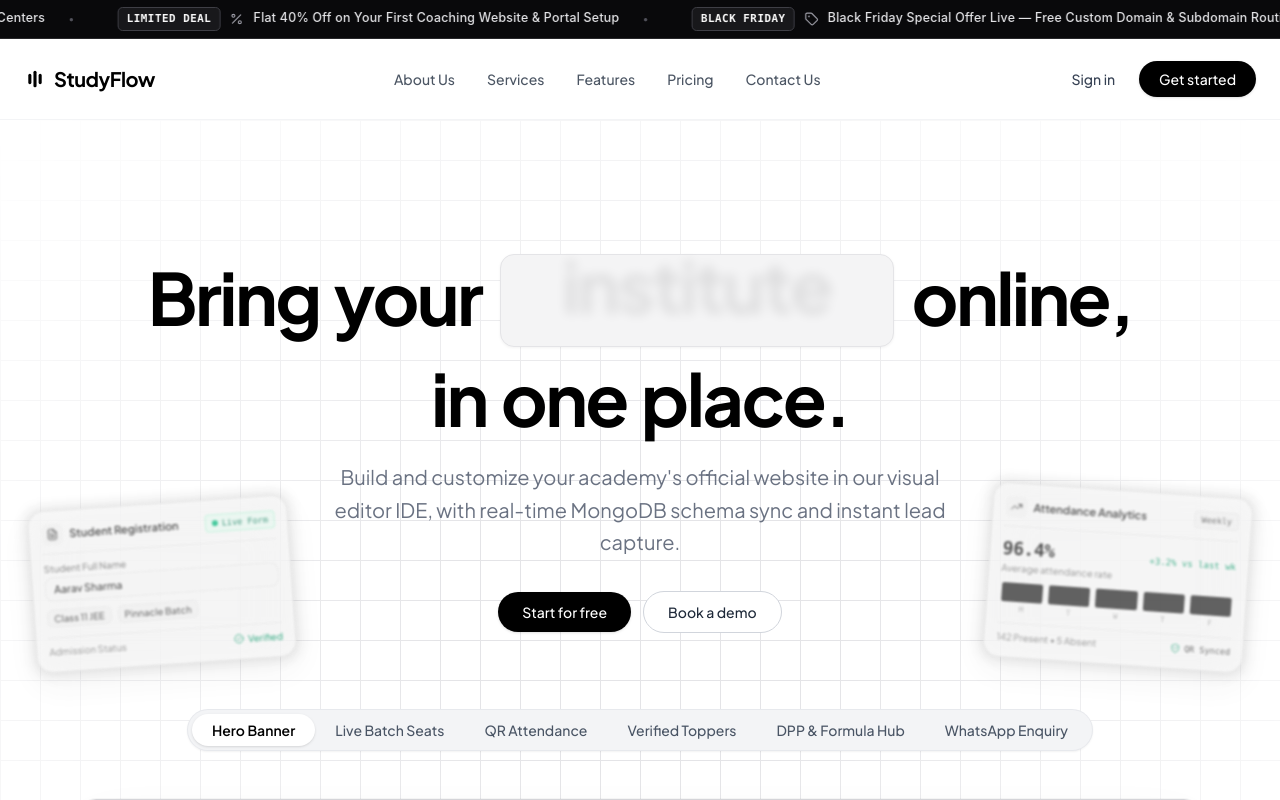
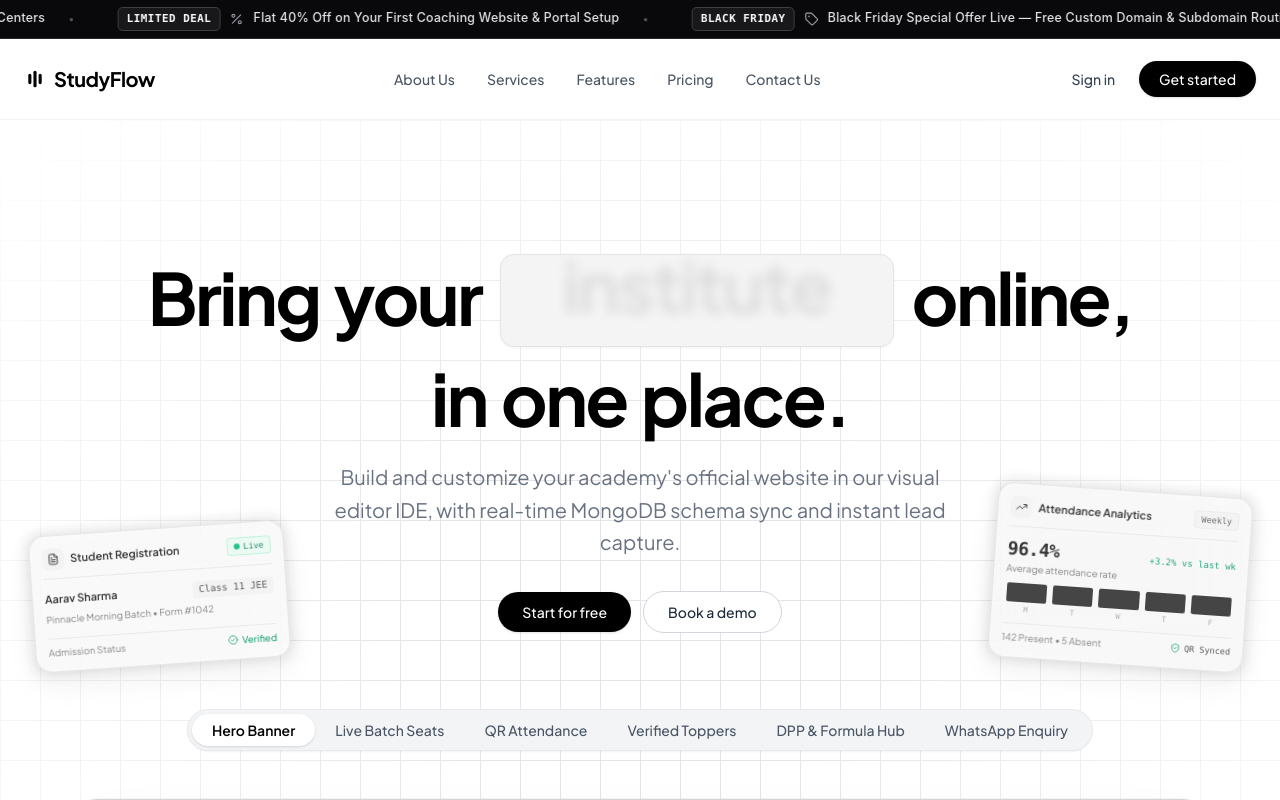
Before and after one commit to Dev-Aryan-coder/StudyFlow_Frontend, a React (Vite) app: page / in a window 1280 px wide. Shown: the top 800 px of the page. Built offline with nearby package versions, Linux system fonts and the light colour scheme.

Commit message:
fix: simplify student registration card to single minimal entry and soften blur to 0.45px

```diff
--- a/src/components/MinimalHero/MinimalHero.jsx
+++ b/src/components/MinimalHero/MinimalHero.jsx
@@ -288,7 +288,7 @@ export function MinimalHero() {
         <div className="relative w-full flex flex-col items-center">
 
           {/* Left Feature Card: Student Registration Form (Soft-Blur Ambient Depth, Pushed to Far-Left Edge) */}
-          <div className="hidden md:block absolute -left-1 sm:-left-3 lg:-left-6 xl:-left-12 2xl:-left-16 bottom-1 sm:bottom-2 lg:bottom-4 z-20 text-left w-[240px] lg:w-[260px] select-none">
+          <div className="hidden md:block absolute -left-1 sm:-left-3 lg:-left-6 xl:-left-12 2xl:-left-16 bottom-1 sm:bottom-2 lg:bottom-4 z-20 text-left w-[240px] lg:w-[255px] select-none">
             <motion.div
               initial={{ opacity: 0, y: 24, rotate: -4 }}
               animate={{ opacity: 1, y: 0, rotate: -4 }}
@@ -299,8 +299,8 @@ export function MinimalHero() {
               {/* Diffused Blurred Border Outer Aura */}
               <div className="absolute -inset-[3px] rounded-2xl bg-neutral-900/10 dark:bg-white/10 blur-[6px] pointer-events-none transition-opacity duration-300 group-hover:bg-neutral-900/15" />
 
-              {/* Main Frosted Glass Card Container with Soft Depth-of-Field Blur (Unblurs on Hover) */}
-              <div className="relative rounded-2xl border border-neutral-200/90 dark:border-neutral-800 bg-white/80 dark:bg-neutral-950/80 backdrop-blur-xl p-3 shadow-[0_12px_32px_rgb(0,0,0,0.06)] overflow-hidden filter blur-[1.2px] opacity-70 group-hover:blur-none group-hover:opacity-100 transition-all duration-300">
+              {/* Main Frosted Glass Card Container with Subtle Soft-Focus (Crisp & Readable) */}
+              <div className="relative rounded-2xl border border-neutral-200/90 dark:border-neutral-800 bg-white/85 dark:bg-neutral-950/85 backdrop-blur-xl p-3 shadow-[0_12px_32px_rgb(0,0,0,0.06)] overflow-hidden filter blur-[0.45px] opacity-85 group-hover:blur-none group-hover:opacity-100 transition-all duration-300">
                 {/* Header Row */}
                 <div className="flex items-center justify-between pb-2 mb-2 border-b border-neutral-200/80 dark:border-neutral-800">
                   <div className="flex items-center gap-1.5">
@@ -311,33 +311,27 @@ export function MinimalHero() {
                   </div>
                   <span className="inline-flex items-center gap-1 text-[8.5px] font-mono font-medium text-emerald-700 bg-emerald-50 dark:bg-emerald-950/50 dark:text-emerald-400 px-1.5 py-0.5 rounded border border-emerald-200/70 dark:border-emerald-800">
                     <span className="w-1.5 h-1.5 rounded-full bg-emerald-500 animate-pulse" />
-                    Live Form
+                    Live
                   </span>
                 </div>
 
-                {/* Form Field Simulation */}
-                <div className="space-y-1.5 text-xs">
-                  <div>
-                    <label className="text-[9.5px] font-medium text-neutral-500 dark:text-neutral-400 block mb-0.5">
-                      Student Full Name
-                    </label>
-                    <div className="px-2 py-1 rounded-lg bg-neutral-50 dark:bg-neutral-900 border border-neutral-200/80 dark:border-neutral-800 text-neutral-900 dark:text-neutral-100 font-medium text-[10.5px] truncate">
+                {/* Minimal Single-Entry Registration Data */}
+                <div className="py-1 space-y-1">
+                  <div className="flex items-center justify-between text-xs">
+                    <span className="text-[11px] font-semibold text-neutral-900 dark:text-neutral-100 truncate">
                       Aarav Sharma
-                    </div>
-                  </div>
-
-                  <div className="flex items-center gap-1.5 pt-0.5">
-                    <span className="text-[9.5px] px-1.5 py-0.5 rounded-md bg-neutral-100 dark:bg-neutral-800 text-neutral-700 dark:text-neutral-300 font-medium border border-neutral-200/60 dark:border-neutral-700/60">
+                    </span>
+                    <span className="text-[9.5px] font-mono px-1.5 py-0.5 rounded bg-neutral-100 dark:bg-neutral-800 text-neutral-700 dark:text-neutral-300 font-medium">
                       Class 11 JEE
                     </span>
-                    <span className="text-[9.5px] px-1.5 py-0.5 rounded-md bg-neutral-100 dark:bg-neutral-800 text-neutral-700 dark:text-neutral-300 font-medium border border-neutral-200/60 dark:border-neutral-700/60">
-                      Pinnacle Batch
-                    </span>
                   </div>
+                  <p className="text-[9.5px] text-neutral-500 dark:text-neutral-400">
+                    Pinnacle Morning Batch • Form #1042
+                  </p>
                 </div>
 
                 {/* Footer Status */}
-                <div className="mt-2.5 pt-1.5 border-t border-neutral-200/80 dark:border-neutral-800 flex items-center justify-between text-[9.5px]">
+                <div className="mt-2 pt-1.5 border-t border-neutral-200/80 dark:border-neutral-800 flex items-center justify-between text-[9.5px]">
                   <span className="text-neutral-500 dark:text-neutral-400">Admission Status</span>
                   <span className="inline-flex items-center gap-1 font-medium text-emerald-600 dark:text-emerald-400">
                     <CheckCircle2 size={10} />
@@ -349,7 +343,7 @@ export function MinimalHero() {
           </div>
 
           {/* Right Feature Card: Attendance Analytics Report (Soft-Blur Ambient Depth, Pushed to Far-Right Edge) */}
-          <div className="hidden md:block absolute -right-1 sm:-right-3 lg:-right-6 xl:-right-12 2xl:-right-16 bottom-1 sm:bottom-2 lg:bottom-4 z-20 text-left w-[240px] lg:w-[260px] select-none">
+          <div className="hidden md:block absolute -right-1 sm:-right-3 lg:-right-6 xl:-right-12 2xl:-right-16 bottom-1 sm:bottom-2 lg:bottom-4 z-20 text-left w-[240px] lg:w-[255px] select-none">
             <motion.div
               initial={{ opacity: 0, y: 24, rotate: 4 }}
               animate={{ opacity: 1, y: 0, rotate: 4 }}
@@ -360,8 +354,8 @@ export function MinimalHero() {
               {/* Diffused Blurred Border Outer Aura */}
               <div className="absolute -inset-[3px] rounded-2xl bg-neutral-900/10 dark:bg-white/10 blur-[6px] pointer-events-none transition-opacity duration-300 group-hover:bg-neutral-900/15" />
 
-              {/* Main Frosted Glass Card Container with Soft Depth-of-Field Blur (Unblurs on Hover) */}
-              <div className="relative rounded-2xl border border-neutral-200/90 dark:border-neutral-800 bg-white/80 dark:bg-neutral-950/80 backdrop-blur-xl p-3 shadow-[0_12px_32px_rgb(0,0,0,0.06)] overflow-hidden filter blur-[1.2px] opacity-70 group-hover:blur-none group-hover:opacity-100 transition-all duration-300">
+              {/* Main Frosted Glass Card Container with Subtle Soft-Focus (Crisp & Readable) */}
+              <div className="relative rounded-2xl border border-neutral-200/90 dark:border-neutral-800 bg-white/80 dark:bg-neutral-950/80 backdrop-blur-xl p-3 shadow-[0_12px_32px_rgb(0,0,0,0.06)] overflow-hidden filter blur-[0.45px] opacity-85 group-hover:blur-none group-hover:opacity-100 transition-all duration-300">
                 {/* Header Row */}
                 <div className="flex items-center justify-between pb-2 mb-2 border-b border-neutral-200/80 dark:border-neutral-800">
                   <div className="flex items-center gap-1.5">
```
